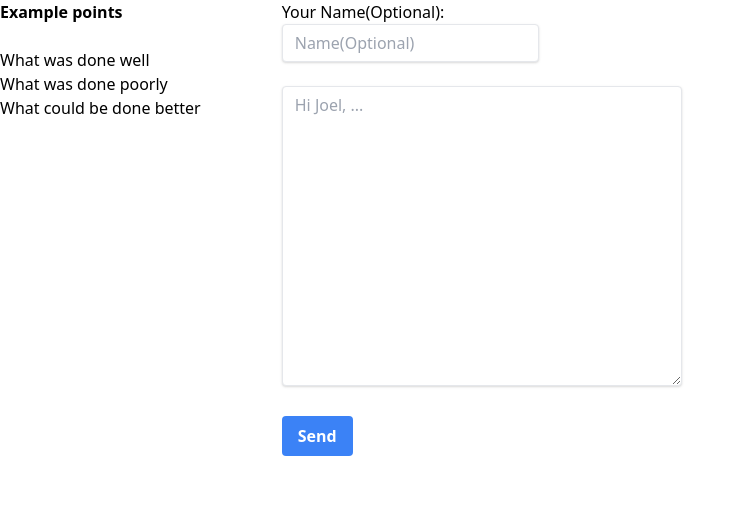
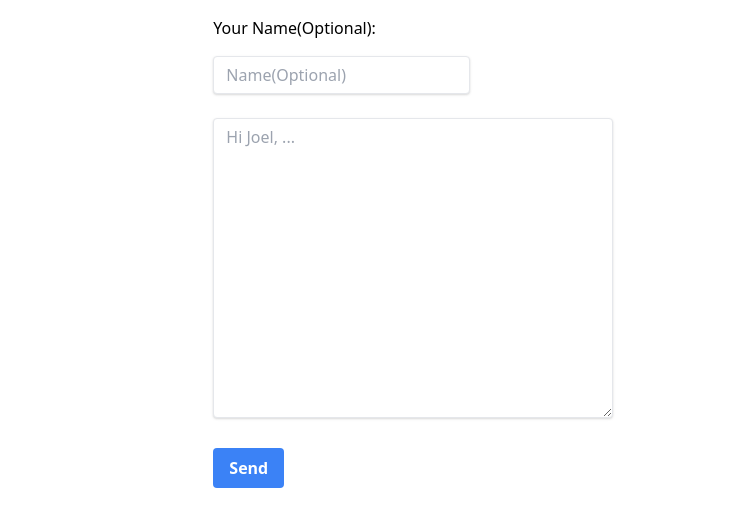
Before and after one commit to J0/j0.github.io, a plain HTML site: page feedback.html in a window 1280 px wide. Shown: the whole page, without its empty margins (0-745 px from the left). Drawn offline with nearby package versions, Linux system fonts and the light colour scheme.

Commit message:
fix: update styling on feedback form

```diff
--- a/feedback.html
+++ b/feedback.html
@@ -2,22 +2,10 @@
 <html>
   <link href="https://unpkg.com/tailwindcss@^1.0/dist/tailwind.min.css" rel="stylesheet">
   <link type="text/css" rel="stylesheet" href="stylesheets/main.css" />
-  <div class="with-sidebar">
-  <div> <!-- intermediary wrapper -->
-
-    <div>
-      <h1> <b>Example points</b> </h1>
-      </br>
-     <ul>
-        <li> What was done well</li>
-        <li> What was done poorly</li>
-	<li> What could be done better</li>
-      </ul>
-    </div>
-      <!-- sidebar -->
-    <div class="non-sidebar-content">
-      <h1>Your Name(Optional):</h1>
+  <div class="grid grid-cols-6"> <!-- intermediary wrapper -->
+    <div class="col-start-2">
       <form action="https://formspree.io/xvozopre" method="POST">
+        <h1 class="my-4">Your Name(Optional):</h1>
         <input class="shadow appearance-none border rounded py-2 px-3 text-gray-700 leading-tight focus:outline-none focus:shadow-outline" id="name" type="text" placeholder="Name(Optional)">
         <!-- non-sidebar -->
         <br></br>
@@ -29,5 +17,4 @@
       </form>
     </div>
   </div>
-  </div>
 </html>
```
Lines whose indentation alone changed are shown as unchanged.
